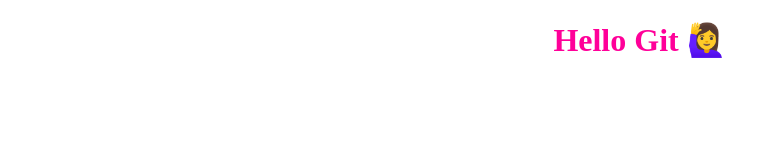
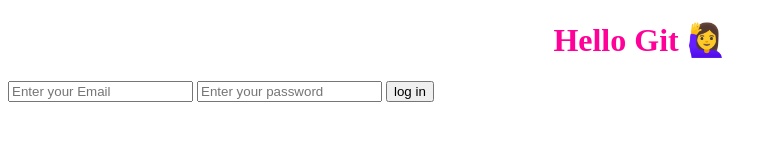
Before and after one commit to niniantadze/My-first-ever-werather-project, a plain HTML site: page index.html in a window 1280 px wide. Shown: the whole page, without its empty margins (0-777 px from the left). Drawn offline with Linux system fonts and the light colour scheme.

Commit message:
Added log in form

```diff
--- a/index.html
+++ b/index.html
@@ -8,6 +8,11 @@
   </head>
   <body>
     <h1>Hello Git 🙋‍♀️</h1>
+    <form action="">
+      <input type="text" placeholder="Enter your Email" />
+      <input type="password" placeholder="Enter your password" />
+      <input type="submit" value="log in" />
+    </form>
     <script src="script.js"></script>
   </body>
 </html>
```
